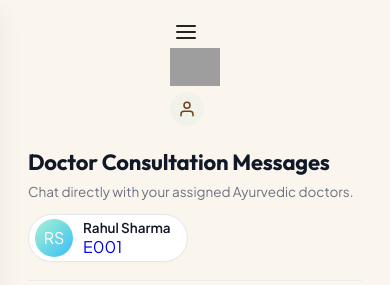
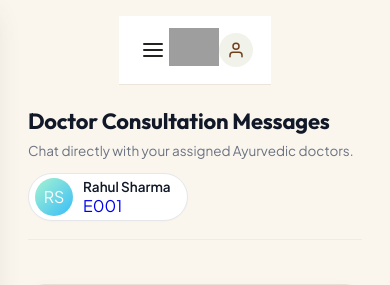
Before and after one commit to shri02/panchved-patient, a PHP site: page /chat/chat.html in a window 390 px wide. Shown: the top 285 px of the page. Run offline with PHP 8.4, Linux system fonts and the light colour scheme; data comes from the database, SQL or seed files in the repository; data that the repository does not hold is empty; grey boxes are pictures that could not be loaded.

Commit message:
chat system 2

```diff
--- a/api/chat.php
+++ b/api/chat.php
@@ -21,6 +21,11 @@ if ($requestMethod === 'OPTIONS') {
 }
 
 require_once __DIR__ . '/database.php';
+
+date_default_timezone_set('Asia/Kolkata');
+if (isset($connection1) && $connection1) {
+    mysqli_query($connection1, "SET time_zone = '+05:30'");
+}
 
 function sendJson($success, $message, $data = [], $statusCode = 200) {
     http_response_code($statusCode);
--- a/api/database.php
+++ b/api/database.php
@@ -85,6 +85,10 @@ mysqli_set_charset(
     "utf8mb4"
 );
 
+// Standardize application & database timezone to Indian Standard Time (IST / UTC+05:30)
+date_default_timezone_set('Asia/Kolkata');
+mysqli_query($connection1, "SET time_zone = '+05:30'");
+
 
 /*
 |--------------------------------------------------------------------------
--- a/chat/chat.css
+++ b/chat/chat.css
@@ -488,3 +488,24 @@
     display: none;
   }
 }
+
+/* Ensure mobile header is completely hidden on desktop */
+.mobile-nav-bar,
+.mobile-top-bar {
+  display: none !important;
+}
+
+@media (max-width: 991px) {
+  .mobile-nav-bar,
+  .mobile-top-bar {
+    display: flex !important;
+    align-items: center;
+    justify-content: space-between;
+    padding: 12px 18px;
+    background-color: #FFFFFF;
+    border-bottom: 1px solid #ECE5D9;
+    position: sticky;
+    top: 0;
+    z-index: 100;
+  }
+}
--- a/chat/chat.html
+++ b/chat/chat.html
@@ -19,7 +19,7 @@
 <body class="dashboard-body">
 
   <!-- Mobile Header -->
-  <header class="mobile-top-bar" aria-label="Mobile Navigation">
+  <header class="mobile-nav-bar" id="mobileNavBar" aria-label="Mobile Navigation">
     <button type="button" class="mobile-menu-toggle" id="mobileMenuToggle" aria-label="Open sidebar menu">
       <svg width="24" height="24" viewBox="0 0 24 24" fill="none" stroke="currentColor" stroke-width="2" stroke-linecap="round" stroke-linejoin="round">
         <line x1="3" y1="12" x2="21" y2="12"></line>
```
